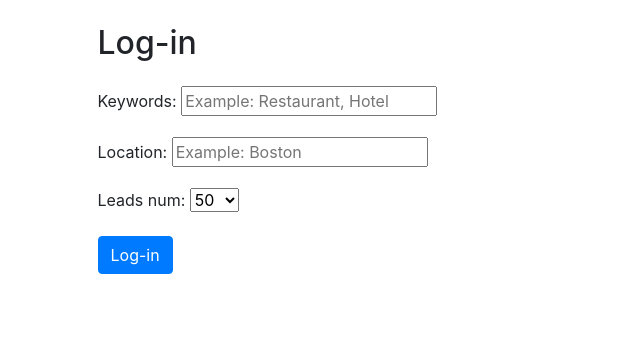
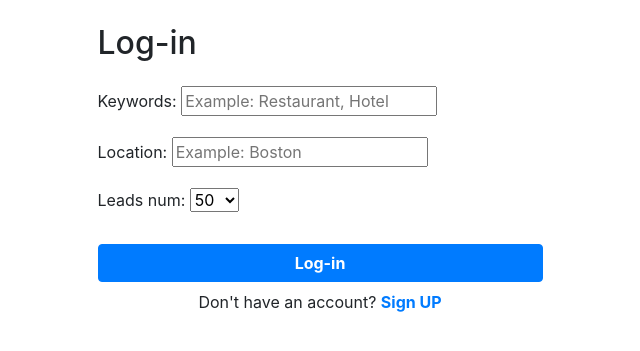
Before and after one commit to arsenmakovei/lead-generator-web, a Django app: template templates/registration/login.html in a window 1280 px wide. Shown: the part 56-407 px from the top of the page, without its empty margins (320-960 px from the left). Run offline with Django 4.2, Linux system fonts and the light colour scheme; the template is opened without the code that fills it: values that come from a table or form of the project are taken from there, others are empty; some libraries are stand-ins or nearby versions.

Commit message:
Updated login and signup templates

```diff
--- a/templates/registration/login.html
+++ b/templates/registration/login.html
@@ -9,7 +9,12 @@
         <form method="post" class="mt-4" novalidate>
           {% csrf_token %}
           {{ form|crispy }}
-          <button type="submit" class="btn btn-primary">Log-in</button>
+          <button type="submit" class="btn btn-primary font-weight-bold w-100 my-2">Log-in</button>
+          <p class="text-center">
+            Don't have an account?
+            <a href="{% url 'lead_generator:signup' %}" class="text-primary font-weight-bold">Sign UP</a>
+          </p>
+
         </form>
       </div>
     </div>
--- a/templates/registration/signup.html
+++ b/templates/registration/signup.html
@@ -9,7 +9,7 @@
         <form method="post" class="mt-4" novalidate>
           {% csrf_token %}
           {{ form|crispy }}
-          <button type="submit" class="btn btn-primary">Sign-up</button>
+          <button type="submit" class="btn btn-primary font-weight-bold w-100">Sign-up</button>
         </form>
       </div>
     </div>
```
